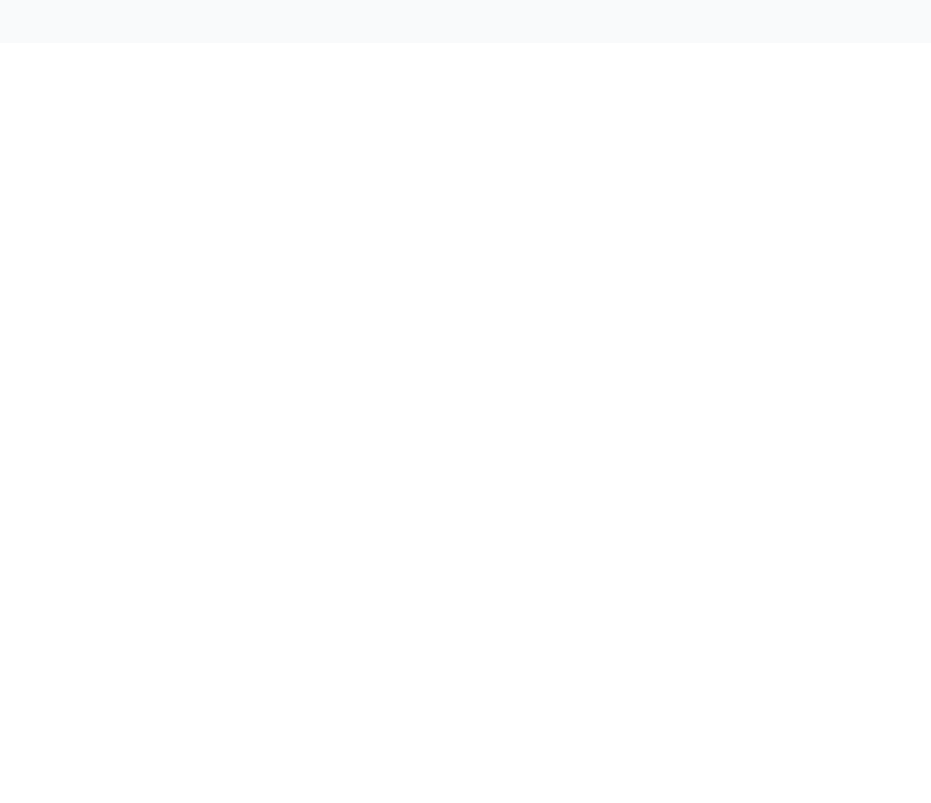
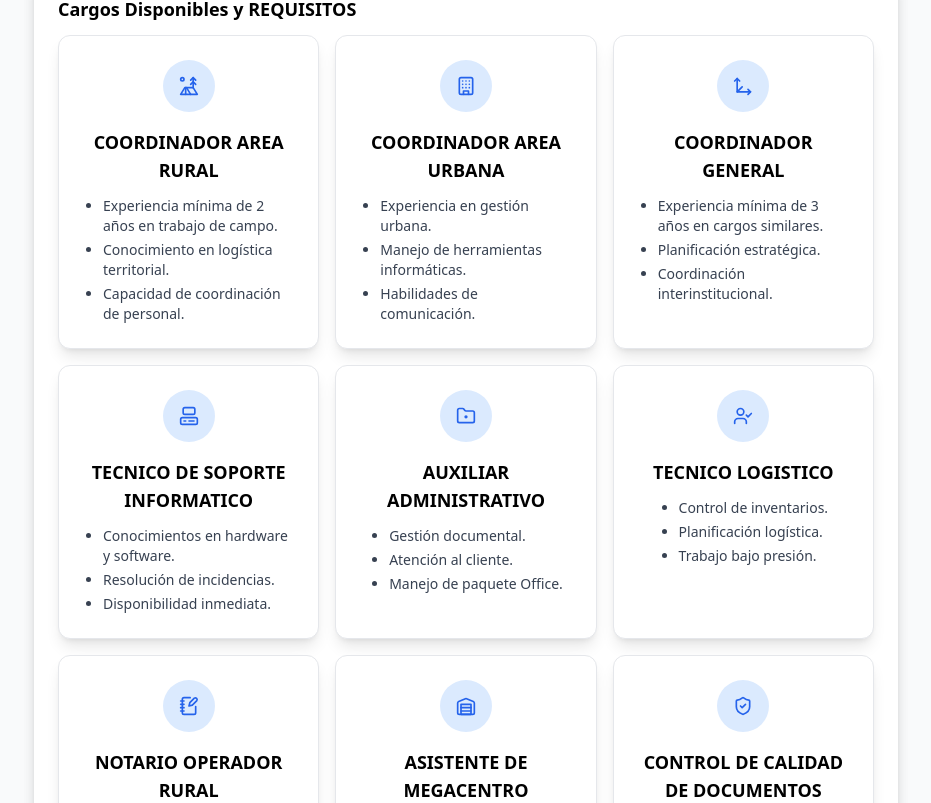
Before and after one commit to flavioabdon/Postulantes-React, a React (Vite) app: page / in a window 1280 px wide. Shown: the part 757-1560 px from the top of the page, without its empty margins (174-1105 px from the left). Before the commit the page ends 800 px from the top, so only its background shows below. Built offline with nearby package versions, Linux system fonts and the light colour scheme.

Commit message:
agregado descripcion de cargos

```diff
--- a/src/components/ApplicantRegistration.tsx
+++ b/src/components/ApplicantRegistration.tsx
@@ -14,7 +14,15 @@ import {
   AlertCircle,
   Loader2,
   Download,
-  PlusCircle
+  PlusCircle,
+  TentTree,
+  Computer,
+  NotebookPen,
+  FolderDot,
+  UserCheck,
+  Warehouse,
+  ShieldCheck,
+  Move3D
 } from 'lucide-react';
 
 interface VerificationData {
@@ -505,6 +513,18 @@ const ApplicantRegistration: React.FC = () => {
       "Responsabilidad y detalle."
     ],
   };
+    // Objeto con los íconos por cargo
+  const iconosCargo: Record<string, React.ElementType> = {
+    "COORDINADOR AREA RURAL": TentTree,
+    "COORDINADOR AREA URBANA": Building,
+    "COORDINADOR GENERAL": Move3D,
+    "TECNICO DE SOPORTE INFORMATICO": Computer,
+    "AUXILIAR ADMINISTRATIVO": FolderDot,
+    "TECNICO LOGISTICO": UserCheck,
+    "NOTARIO OPERADOR RURAL": NotebookPen,
+    "ASISTENTE DE MEGACENTRO": Warehouse,
+    "CONTROL DE CALIDAD DE DOCUMENTOS": ShieldCheck,
+  };
 
 
   useEffect(() => {
@@ -672,7 +692,43 @@ const ApplicantRegistration: React.FC = () => {
                 </div>
               </form>
             </div>
+            <div className="bg-white rounded-lg shadow-lg">
+              <div className="p-6">
+                <h2 className="text-lg font-bold mb-3">
+                  Cargos Disponibles y <strong>REQUISITOS</strong>
+                </h2>
+                <div className="grid grid-cols-1 sm:grid-cols-2 lg:grid-cols-3 gap-4">
+                  {Object.entries(requisitosCargo).map(([cargo, requisitos]) =>{
+                  const Icon = iconosCargo[cargo];
+                  return (
+                    <div
+                      key={cargo}
+                      className="bg-white shadow-lg rounded-xl border border-gray-200 p-6 flex flex-col items-center hover:shadow-xl transition-shadow duration-300"
+                    >
+                      {/* Icono */}
+                      <div className="bg-blue-100 rounded-full p-4 mb-4">
+                        {Icon && <Icon className="w-5 h-5 text-blue-600" />}
+                      </div>
+
+                      {/* Nombre del cargo */}
+                      <h3 className="text-lg font-semibold text-center mb-3">{cargo}</h3>
+
+                      {/* Lista de requisitos */}
+                      <ul className="list-disc pl-5 text-gray-700 text-sm space-y-1">
+                        {requisitos.map((req, index) => (
+                          <li key={index}>{req}</li>
+                        ))}
+                      </ul>
+                    </div>
+                  );
+                }
+                  )}
+                </div>
+              </div>
+            </div>
           </div>
+
+
         )}
 
         {currentStep === 'registration' && (
--- a/vite.config.ts
+++ b/vite.config.ts
@@ -7,8 +7,8 @@ export default defineConfig({
   server: {
     host: '0.0.0.0',
     port: 3000,
-    allowedHosts: [
-      "serecipeb-subnacionales.duckdns.org",
-    ],
+    // allowedHosts: [
+    //   "serecipeb-subnacionales.duckdns.org",
+    // ],
   },
 });
```
